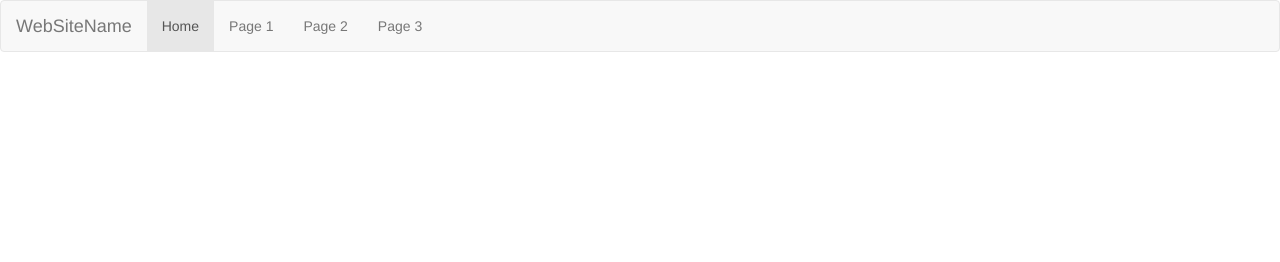
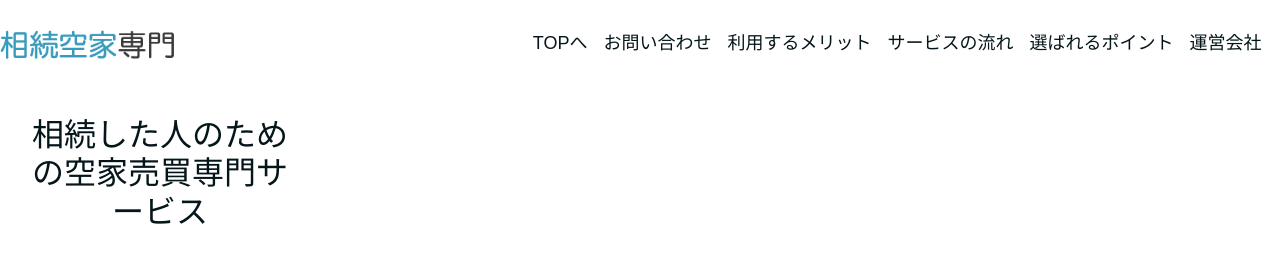
Before and after one commit to zcoder83/btsp, a plain HTML site: page index.html in a window 1280 px wide. Drawn offline with nearby package versions, Linux system fonts and the light colour scheme.

Commit message:
2019.05.04 version 1.0

```diff
--- a/css/style.scss
+++ b/css/style.scss
@@ -0,0 +1,40 @@
+body {
+    font-family: "Hiragino Kaku Gothic Pro", "ヒラギノ角ゴ Pro W3", Meiryo, メイリオ, Osaka, "MS PGothic", arial, helvetica, sans-serif;
+    color: #05161a;
+}
+header {
+    background-color: #ffffff;
+}
+.navbar {
+    padding: 14px 0;
+    max-width: 1280px;
+    margin: auto;
+    .navbar-brand {
+        display: inline-block;
+        width: 176px;
+        img {
+            display: inline-block;
+            width: 100%;
+        }
+    }
+    .navbar-collapse {
+        margin-left: 26%;
+        .navbar-nav {
+
+            .nav-item {
+                display: inline-block;
+                font-size: 18px;
+                color: #05161a;
+                font-family: "TsukuARdGothicStd-M", "Hiragino Kaku Gothic Pro", "ヒラギノ角ゴ Pro W3", Meiryo, メイリオ, Osaka, "MS PGothic", arial, helvetica, sans-serif !important;
+            }
+            .nav-item:hover {
+                text-decoration: underline;
+            }
+        }
+    }
+
+}
+.main {
+    margin-top: 100px;
+
+}
--- a/index.html
+++ b/index.html
@@ -5,25 +5,41 @@
     <meta name="viewport" content="width=device-width, initial-scale=1, shrink-to-fit=no">
     <meta http-equiv="X-UA-Compatible" content="ie=edge">
     <!-- Bootstrap CSS -->
-    <link rel="stylesheet" href="https://maxcdn.bootstrapcdn.com/bootstrap/3.4.0/css/bootstrap.min.css">
-    <script src="https://ajax.googleapis.com/ajax/libs/jquery/3.3.1/jquery.min.js"></script>
-    <script src="https://maxcdn.bootstrapcdn.com/bootstrap/3.4.0/js/bootstrap.min.js"></script>
+    <link rel="stylesheet" href="https://stackpath.bootstrapcdn.com/bootstrap/4.3.1/css/bootstrap.min.css" integrity="sha384-ggOyR0iXCbMQv3Xipma34MD+dH/1fQ784/j6cY/iJTQUOhcWr7x9JvoRxT2MZw1T" crossorigin="anonymous">
     <link rel="stylesheet" href="css/style.css">
     <title>Document</title>
 </head>
 <body>
-    <nav class="navbar navbar-default">
-        <div class="container-fluid">
-          <div class="navbar-header">
-            <a class="navbar-brand" href="#">WebSiteName</a>
-          </div>
-          <ul class="nav navbar-nav">
-            <li class="active"><a href="#">Home</a></li>
-            <li><a href="#">Page 1</a></li>
-            <li><a href="#">Page 2</a></li>
-            <li><a href="#">Page 3</a></li>
-          </ul>
+    <header class="fixed-top">
+        <nav class="navbar navbar-expand-lg navbar-light row">
+            <a class="navbar-brand col-xm-3" href="#"><img src="./img/logo.png" alt="logo"></a>
+            <button class="navbar-toggler" type="button" data-toggle="collapse" data-target="#navbarNavAltMarkup" aria-controls="navbarNavAltMarkup" aria-expanded="false" aria-label="Toggle navigation">
+                <span class="navbar-toggler-icon"></span>
+            </button>
+            <div class="collapse navbar-collapse text-right" id="navbarNavAltMarkup">
+                <div class="navbar-nav col-xm-10">
+                    <a class="nav-item nav-link" href="#">TOPへ</a>
+                    <a class="nav-item nav-link" href="#">お問い合わせ</a>
+                    <a class="nav-item nav-link" href="#">利用するメリット</a>
+                    <a class="nav-item nav-link" href="#">サービスの流れ</a>
+                    <a class="nav-item nav-link" href="#">選ばれるポイント</a>
+                    <a class="nav-item nav-link" href="#">運営会社</a>
+                </div>
+            </div>
+        </nav>
+    </header>
+    <div class="main">
+        <div class="text-center w-25 p-3">
+            <h2><span>相続</span>した人のための<span>空家売買</span>専門サービス</h2>
         </div>
-      </nav>
+    </div>
+
+
+
+      <!-- Optional JavaScript -->
+      <!-- jQuery first, then Popper.js, then Bootstrap JS -->
+      <script src="https://code.jquery.com/jquery-3.3.1.slim.min.js" integrity="sha384-q8i/X+965DzO0rT7abK41JStQIAqVgRVzpbzo5smXKp4YfRvH+8abtTE1Pi6jizo" crossorigin="anonymous"></script>
+      <script src="https://cdnjs.cloudflare.com/ajax/libs/popper.js/1.14.7/umd/popper.min.js" integrity="sha384-UO2eT0CpHqdSJQ6hJty5KVphtPhzWj9WO1clHTMGa3JDZwrnQq4sF86dIHNDz0W1" crossorigin="anonymous"></script>
+      <script src="https://stackpath.bootstrapcdn.com/bootstrap/4.3.1/js/bootstrap.min.js" integrity="sha384-JjSmVgyd0p3pXB1rRibZUAYoIIy6OrQ6VrjIEaFf/nJGzIxFDsf4x0xIM+B07jRM" crossorigin="anonymous"></script>
 </body>
 </html>
```
Also changed, not shown: css/style.css, img/logo.png (added), 1 other file.
